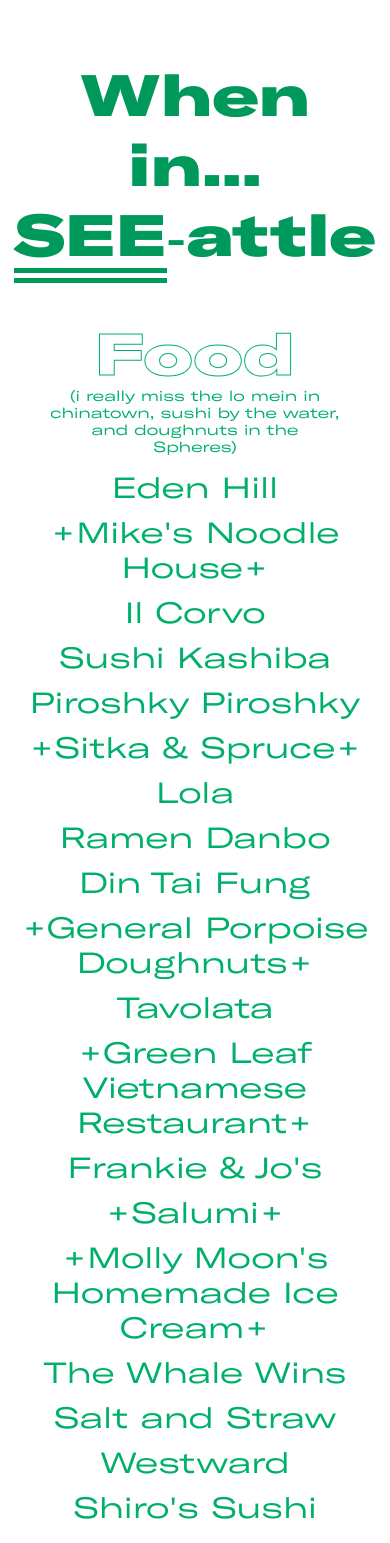
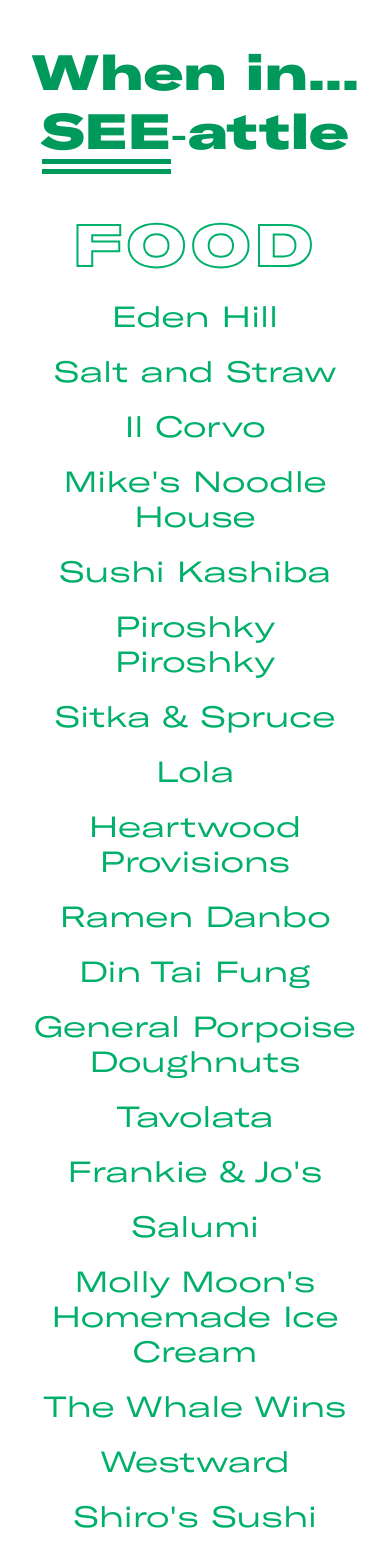
Before and after one commit to skinsshark/see-attle, a React (Create React App) app: page / in a window 390 px wide. Shown: the top 1543 px of the page. Built offline with nearby package versions, Linux system fonts and the light colour scheme.

Commit message:
more changes

```diff
--- a/src/App.css
+++ b/src/App.css
@@ -1,8 +1,12 @@
-/* sections */
-/* section,
-span {
-  pointer-events: none;
-} */
+@font-face {
+	font-family: 'Wide';
+	src: url("./font/Wide.ttf") format('truetype');
+}
+
+@font-face {
+	font-family: 'Main';
+	src: url("./font/Main.ttf") format('truetype');
+}
 
 @media only screen and (min-width: 768px) {
   h1 span {
@@ -32,15 +36,21 @@ span {
     padding: 100px 25px;
   }
 
-  /* header */
+  section h2 {
+    letter-spacing: 40px;
+    margin-left: 40px;
+  }
+
+  /* splash */
   .cred section:nth-child(1) {
-    background: url('./images/title.jpg') top;
+    background: url('./images/title.jpg') center center;
+    background-size: contain;
+    background-repeat: no-repeat;
   }
 
   section:nth-child(1) {
     color: #fff;
     background-color: #00b06a;
-    background-size: contain;
   }
 
   /* Food */
@@ -105,23 +115,18 @@ span {
 
   /* Stores */
   section:nth-child(6) {
-    color: #ffd84a;
+    color: #f5b642;
   }
 
   section:nth-child(6) h2,
   section:nth-child(6) a {
-    -webkit-text-stroke-color: #ffd84a;
+    -webkit-text-stroke-color: #f5b642;
     -webkit-text-fill-color: transparent;
   }
 
   section:nth-child(6) li:hover a {
-    -webkit-text-fill-color: #ffd84a;
+    -webkit-text-fill-color: #f5b642;
   }
-}
-
-@font-face {
-	font-family: 'Wide';
-	src: url("./font/Wide.ttf") format('truetype');
 }
 
 a {
@@ -133,7 +138,15 @@ h1, h2 {
   font-family: 'Wide', serif;
 }
 
+h2 {
+  text-transform: uppercase;
+}
+
 @media only screen and (max-width: 767px) {
+  h1 {
+    font-size: 1.7em;
+  }
+
   h1 span {
     border-bottom: 15px double #00995c;
     -webkit-text-stroke: 0;
@@ -155,13 +168,15 @@ h2 {
 @media only screen and (max-width: 767px) {
   h2 {
     -webkit-text-fill-color: transparent;
+    -webkit-text-stroke-width: 2px;
+    letter-spacing: 5px;
   }
 }
 
 /* subtitles */
 h2 + p {
   margin-top: 0;
-  font-size: 0.5em;
+  font-size: 0.2em;
 }
 
 h2 + p::before {
@@ -241,28 +256,29 @@ p {
 
   section:nth-child(6),
   section:nth-child(6) span {
-    color: #ffd84a;
+    color: #f5b642;
   }
 
   section:nth-child(6) h2 {
-    -webkit-text-stroke-color: #ffd84a;
+    -webkit-text-stroke-color: #f5b642;
   }
 
   section:nth-child(6) span {
-    -webkit-text-fill-color: #ffd84a;
+    -webkit-text-fill-color: #f5b642;
   }
 }
 
-/* legend */
-footer {
-  margin-top: 150px;
-}
+/* utilities */
+@media only screen and (min-width: 768px) {
+  .plus::before,
+  .plus::after {
+    content: '+';
+    padding: 3px;
+  }
 
-/* utilities */
-.plus::before,
-.plus::after {
-  content: '+';
-  padding: 3px;
+  #cred {
+    cursor: zoom-in;
+  }
 }
 
 .ad {
--- a/src/App.js
+++ b/src/App.js
@@ -3,45 +3,8 @@ import './App.css';
 import ListItem from './ListItem';
 import data from './data.json';
 
-// const col = [
-//   '#6aba75',
-//   '#9ed8ff',
-//   '#d7b0ff',
-//   '#485ccf',
-//   '#ffd84a',
-// ]
-
 class App extends Component {
-  // constructor() {
-  //   super();
-  //   this.state = {
-  //     curr: 'null'
-  //   }
-  // }
-
-  ugh() {
-    console.log('asdf');
-  }
-
   componentDidMount() {
-  //   console.log(this.state.curr)
-  //   window.addEventListener('scroll', () => {
-  //     window.addEventListener("mousemove", e => {
-  //       setTimeout(function(){
-  //         const all = document.elementsFromPoint(e.clientX, e.clientY);
-  //         for (let i = 0; i < all.length; i++) {
-  //           if (all[i].localName === 'li') {
-  //             if (all[i] != this.state.curr) {
-  //               this.setState({ curr: all[i] })
-  //               console.log('set')
-  //             }
-  //           }
-  //         }
-  //         console.log()
-  //       }, 500);
-  //     });
-  //   }, true);
-
     const body = document.getElementsByTagName('body')[0];
     const cred = document.getElementById('cred');
     cred.addEventListener("mousemove", e => {
@@ -61,7 +24,7 @@ class App extends Component {
         </section>
         <section>
           <h2>Food</h2>
-          <p>i really miss the lo mein in chinatown, sushi by the water, and doughnuts in the Spheres</p>
+          {/*<p>i really miss the lo mein in chinatown, sushi by the water, and doughnuts in the Spheres</p>*/}
           {data['food'].map((loc, i) => (
             <ListItem key={i}
               name={loc.name}
@@ -77,8 +40,8 @@ class App extends Component {
         </section>
 
         <section>
-          <h2>Nature</h2>
-          <p>not much of a winter hiker but here's what i did and did not do</p>
+          <h2>Views</h2>
+          {/*// <p>not much of a winter hiker but here's what i did and did not do</p>*/}
           {data['nature'].map((loc, i) => (
             <ListItem key={i}
               name={loc.name}
@@ -90,7 +53,7 @@ class App extends Component {
 
         <section>
           <h2>Cafes</h2>
-          <p>i don't remember going out for coffee as much as i do now but here's a short list, not a shortlist</p>
+          {/*// <p>i don't remember going out for coffee as much as i do now but here's a short list, not a shortlist</p>*/}
           {data['cafes'].map((loc, i) => (
             <ListItem key={i}
               name={loc.name}
@@ -102,7 +65,7 @@ class App extends Component {
 
         <section>
           <h2>Art</h2>
-          <p>Seattle is all about glass and wood art and i am not a fan of either but here's some places that featured non-glass/wood exhibits</p>
+          {/*// <p>Seattle is all about glass and wood art and i am not a fan of either but here's some places that featured non-glass/wood exhibits</p>*/}
           {data['art'].map((loc, i) => (
             <ListItem key={i}
               name={loc.name}
@@ -113,8 +76,8 @@ class App extends Component {
         </section>
 
         <section>
-          <h2>Other</h2>
-          {/*<p>lots of fun and cool places around the city</p>*/}
+          <h2>Etc</h2>
+          {/*// <p>fun and cool places around town to shop or catch up with friends</p>*/}
           {data['other'].map((loc, i) => (
             <ListItem key={i}
               name={loc.name}
@@ -123,10 +86,6 @@ class App extends Component {
               />
           ))}
         </section>
-
-        <footer>
-          <p className="plus ad">Photos not available (coming soon)</p>
-        </footer>
       </main>
     );
   }
--- a/src/CursorImage.js
+++ b/src/CursorImage.js
@@ -1,29 +1,39 @@
-import React, { useEffect } from 'react';
+import React, { useEffect, useState } from 'react';
 
 function CursorImage(props) {
+  const [isLoaded, onImageLoad] = useState(false);
   const { id } = props;
   const img = require(`./images/${id}.jpg`);
 
   useEffect(() => {
     const imgEl = document.getElementById(id);
     const el = document.getElementById(`el-${id}`);
+    const elLink = document.querySelector(`#el-${id} a`);
 
-    //todo: more logic
-    el.addEventListener("mousemove", e => {
+    if (isLoaded) {
+      elLink.style.cursor = 'crosshair';
       el.classList.add('currHover');
       imgEl.style.display = 'block';
-      imgEl.style.left = `${e.clientX + 50}px`;
-      imgEl.style.top = `${e.clientY}px`;
-    });
+    } else {
+      elLink.style.cursor = 'progress';
+      el.addEventListener("mousemove", e => {
+        imgEl.style.left = `${e.clientX + 50}px`;
+        imgEl.style.opacity = '1';
+        imgEl.style.zIndex = '-1';
+        imgEl.style.display = 'block';
+        imgEl.style.top = `${e.clientY - imgEl.height/2}px`;
+      });
+    }
 
     el.addEventListener("mouseout", e => {
       el.classList.remove('currHover');
       imgEl.style.display = 'none';
+      // imgEl.style.zIndex = '-100';
     });
   });
 
   return (
-      <img alt={id} id={id} src={img} />
+      <img alt={id} id={id} src={img} onLoad={() => {onImageLoad(!isLoaded)}}/>
   );
 }
 
--- a/src/ListItem.css
+++ b/src/ListItem.css
@@ -7,14 +7,14 @@ ul, li, a {
 }
 
 li {
-  margin-bottom: 20px;
+  margin: 8vh 0;
 }
 
 a {
   display: inline-block;
   -webkit-text-stroke: 2px #00995c;
   /* -webkit-text-stroke: 2px #9ed8ff; */
-  -webkit-text-fill-color: transparent;
+  -webkit-text-fill-color: white;
   text-decoration: none;
 }
 
@@ -46,15 +46,17 @@ a {
   }
 
   section:nth-child(6) li a {
-    -webkit-text-fill-color: #ffd84a;
+    -webkit-text-fill-color: #f5b642;
   }
 
   li {
-    margin-bottom: 10px;
+    margin: 20px 0;
   }
 }
 
 img {
+  transition: 0.05s linear all;
+  z-index: -1;
   display: none;
   position: fixed;
   width: 40vw;
--- a/src/ListItem.js
+++ b/src/ListItem.js
@@ -37,7 +37,7 @@ class ListItem extends Component {
     return (
       <li id={`el-${id}`} onMouseEnter={() => this.loadCursorImage()}>
         <a href={url}
-          className={plus ? undefined : 'plus'}
+          className={plus ? 'plus' : undefined}
           target="_blank"
           rel="noopener noreferrer"
         >
--- a/src/data.json
+++ b/src/data.json
@@ -6,14 +6,19 @@
       "hasImage": true
     },
     {
-      "name": "Mike's Noodle House",
-      "url": "https://goo.gl/maps/NzQjtNFswHvNZuJQ6",
-      "hasImage": false
+      "name": "Salt and Straw",
+      "url": "https://goo.gl/maps/g62CtqUHjt1xoAWP6",
+      "hasImage": true
     },
     {
       "name": "Il Corvo",
       "url": "https://goo.gl/maps/6owfDp8oBhxoVwUM6",
       "hasImage": true
+    },
+    {
+      "name": "Mike's Noodle House",
+      "url": "https://goo.gl/maps/NzQjtNFswHvNZuJQ6",
+      "hasImage": false
     },
     {
       "name": "Sushi Kashiba",
@@ -36,6 +41,11 @@
       "hasImage": true
     },
     {
+      "name": "Heartwood Provisions",
+      "url": "https://goo.gl/maps/Y4GvAPkLMTcDfnWi6",
+      "hasImage": false
+    },
+    {
       "name": "Ramen Danbo",
       "url": "https://goo.gl/maps/tKeTezT5LsVkeS9Q6",
       "hasImage": true
@@ -56,11 +66,6 @@
       "hasImage": true
     },
     {
-      "name": "Green Leaf Vietnamese Restaurant",
-      "url": "https://goo.gl/maps/q81Q3cpCAfS7weGC6",
-      "hasImage": false
-    },
-    {
       "name": "Frankie & Jo's",
       "url": "https://goo.gl/maps/EFxAdEGjtpiSmGRa9",
       "hasImage": true
@@ -78,11 +83,6 @@
     {
       "name": "The Whale Wins",
       "url": "https://goo.gl/maps/5FzVdMEfPVpf6P9C6",
-      "hasImage": true
-    },
-    {
-      "name": "Salt and Straw",
-      "url": "https://goo.gl/maps/g62CtqUHjt1xoAWP6",
       "hasImage": true
     },
     {
@@ -219,7 +219,7 @@
     {
       "name": "Museum of Pop Culture",
       "url": "https://goo.gl/maps/ptvP7GV4Rizht4yy7",
-      "hasImage": true
+      "hasImage": false
     },
     {
       "name": "Traver Gallery",
@@ -264,6 +264,11 @@
       "hasImage": true
     },
     {
+      "name": "Drygoods Design",
+      "url": "https://goo.gl/maps/p294MurAsfPFHNjM6",
+      "hasImage": false
+    },
+    {
       "name": "Seattle Central Library",
       "url": "https://goo.gl/maps/TvaQmMcSp5drigET8",
       "hasImage": true
--- a/src/index.css
+++ b/src/index.css
@@ -9,6 +9,7 @@
 }
 
 body {
+	padding: 30px;
   margin: 0 0 100px;
   color: #00995c;
   font-family: 'Text', serif;
@@ -26,8 +27,8 @@ body {
 
 @media only screen and (max-width: 767px) {
   body {
-    padding: 10px;
     font-size: 1.8em;
+		padding: 0;
   }
 
 	h1 {
@@ -37,4 +38,8 @@ body {
 	h2 {
 		font-size: 2em;
 	}
+
+	main section:not(:nth-child(1)) {
+		padding: 0 30px 30px;
+	}
 }
```
